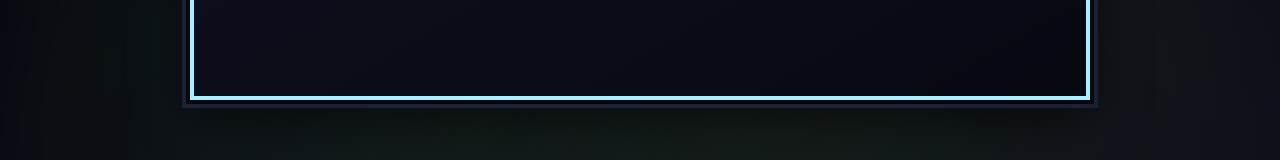
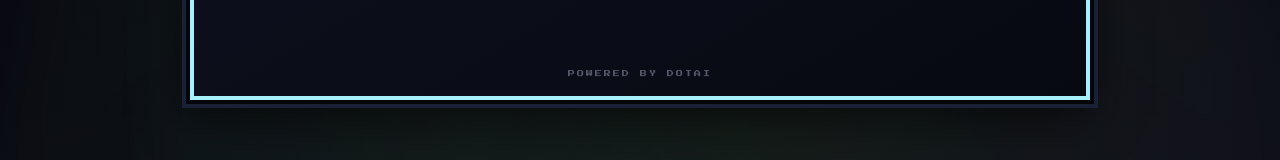
Before and after one commit to theblackyellowarrow/echo-verse, a website: page public/index.html in a window 1280 px wide. Shown: the part 638-798 px from the top of the page. Drawn offline with nearby package versions, Linux system fonts and the light colour scheme.

Commit message:
Add Powered by dotai to opening screen

```diff
--- a/public/index.html
+++ b/public/index.html
@@ -23,6 +23,7 @@
         <div id="onboardingScreen">
             <h1>EchoVerse</h1>
             <p id="clickToEnter">Click to Enter</p>
+            <p id="poweredBy">Powered by dotai</p>
             <div id="typewriterContainer"></div>
             <div id="fruitIntroContainer" class="hidden">
                 <h2>The Resonance Fruits</h2>
--- a/public/styles.css
+++ b/public/styles.css
@@ -345,6 +345,17 @@ canvas.visible { opacity: 1; }
   50% { opacity: 1; transform: scale(1.06); }
 }
 
+#poweredBy {
+  position: absolute;
+  bottom: 12px;
+  font-family: "Press Start 2P", "Courier New", monospace;
+  font-size: 7px;
+  color: var(--text-muted);
+  opacity: 0.45;
+  text-transform: uppercase;
+  letter-spacing: 2px;
+}
+
 #typewriterContainer,
 #fruitIntroContainer {
   margin-bottom: 30px;
```
